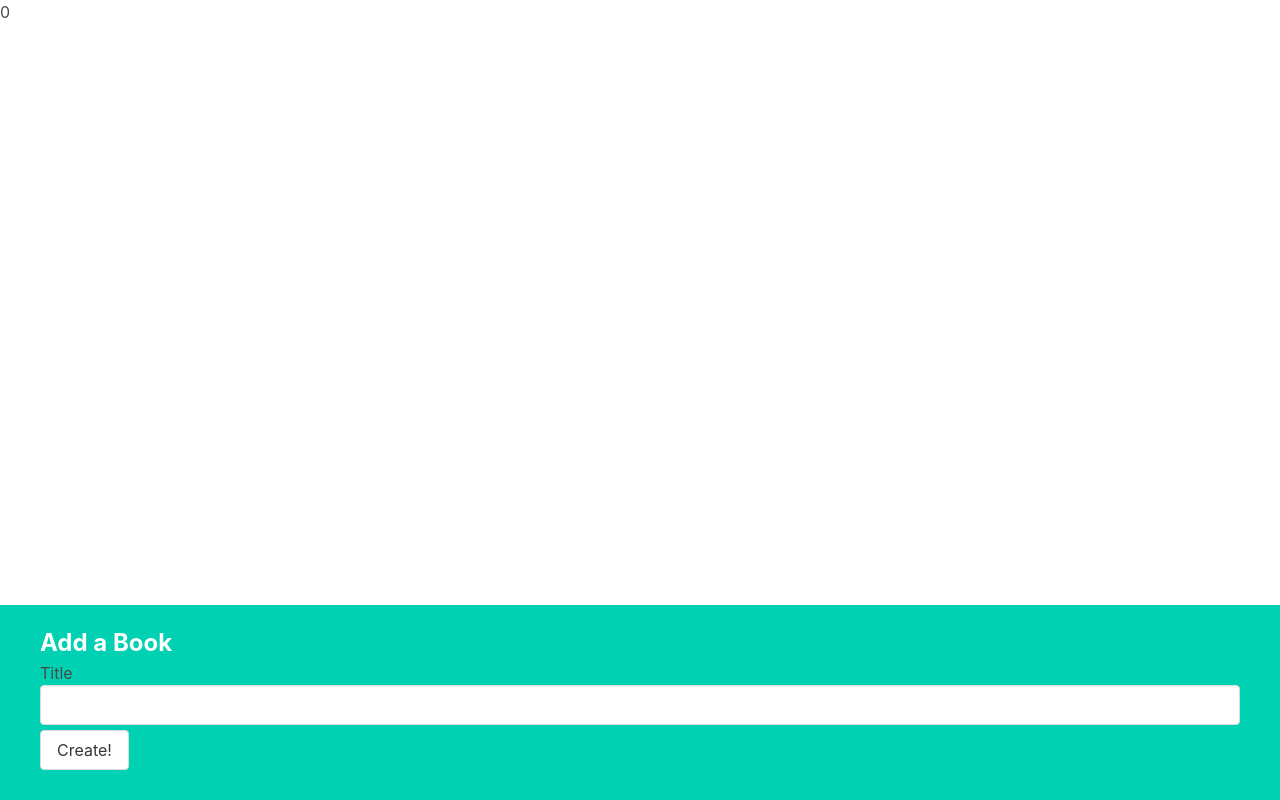
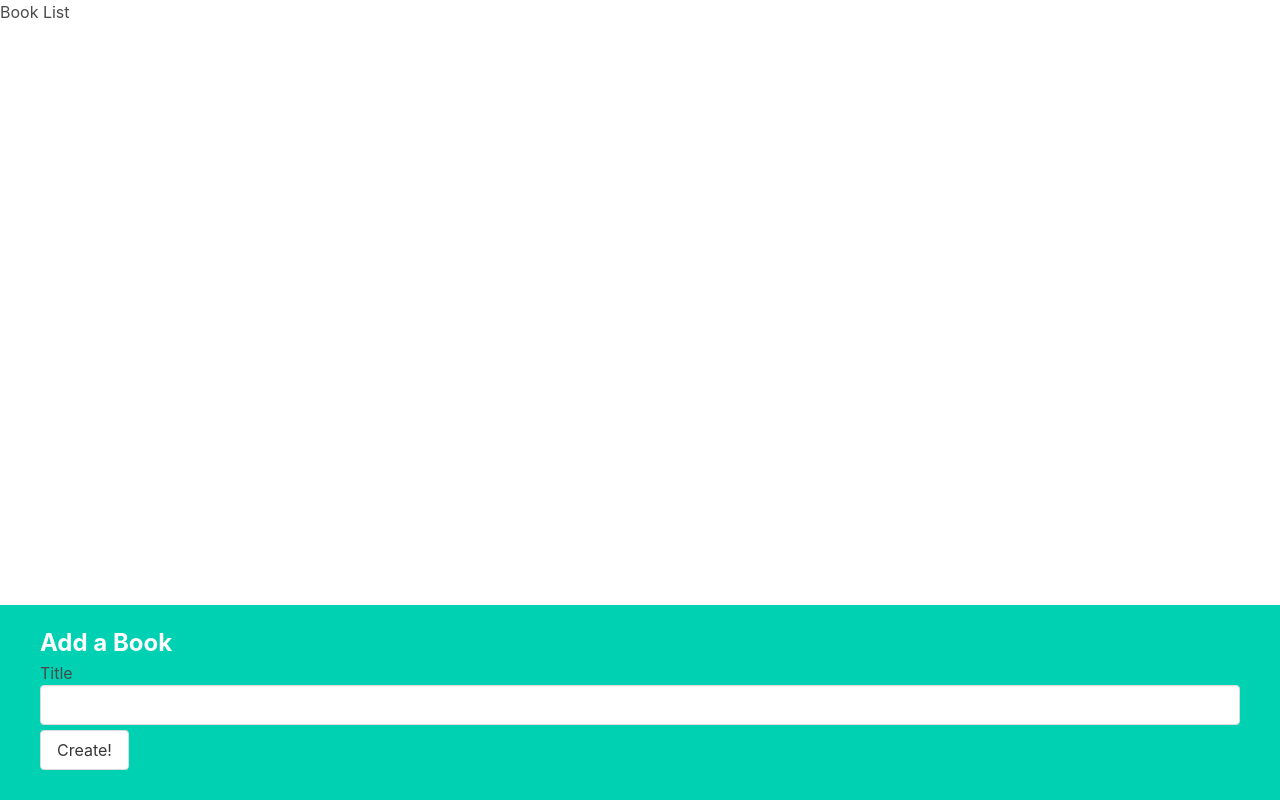
Before and after one commit to benzps01/react_training, a React (Create React App) app in the folder Rapp/books/: page / in a window 1280 px wide. Built offline with nearby package versions, Linux system fonts and the light colour scheme.

Commit message:
add delete book function and book list component

```diff
--- a/Rapp/books/src/App.js
+++ b/Rapp/books/src/App.js
@@ -1,5 +1,6 @@
 import { useState } from 'react';
 import BookCreate from './components/BookCreate';
+import BookList from './components/BookList';
 
 function App() {
   const [books, setBooks] = useState([]);
@@ -13,9 +14,17 @@ function App() {
     setBooks(updatedBooks);
   };
 
+  const deleteBookById = (id) => {
+    const updatedBooks = books.filter((book) => {
+      return book.id !== id;
+    });
+
+    setBooks(updatedBooks);
+  };
+
   return (
-    <div>
-      {books.length}
+    <div className='app'>
+      <BookList books={books} onDelete={deleteBookById} />
       <BookCreate onCreate={createBook} />
     </div>
   );
```
